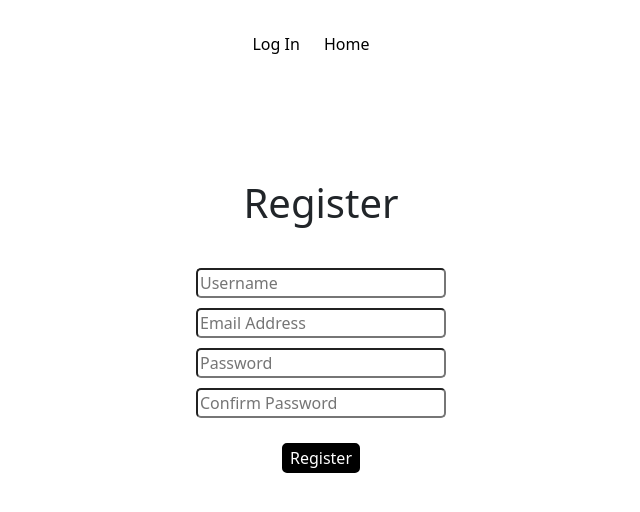
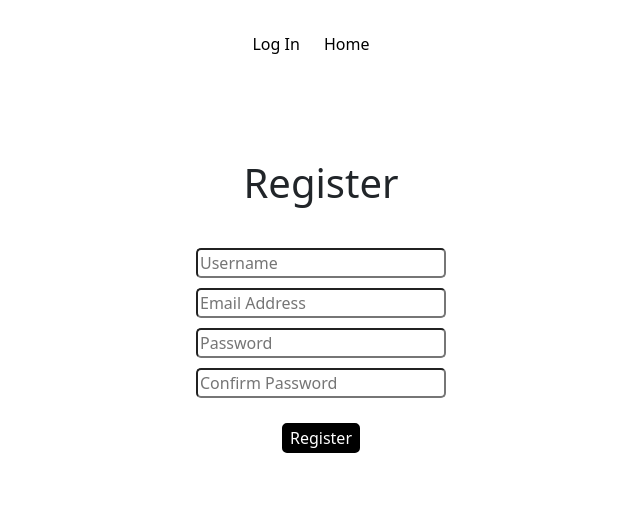
Before and after one commit to kyoyuncoding/ThinkDev, a Django app: page /register/ in a window 1280 px wide. Shown: the top 512 px of the page, without its empty margins (319-959 px from the left). Run offline with Django 5.2, Linux system fonts and the light colour scheme.

```diff
--- a/thinkdev/problemlog/templates/register.html
+++ b/thinkdev/problemlog/templates/register.html
@@ -18,7 +18,7 @@ Register
 
 <form method="POST">
     {% csrf_token %}
-    <table style="display: grid; justify-content: center; align-items: center; margin-top: 7%">
+    <table style="display: grid; justify-content: center; align-items: center; margin-top: 5.5%">
         <tr>
             <th colspan="2">
                 <h1 style="display: grid; justify-content: center; align-items: center; margin-bottom: 35px;">Register
```
Also changed, not shown: thinkdev/problemlog/views.py (+21 -0 lines), thinkdev/db.sqlite3.
